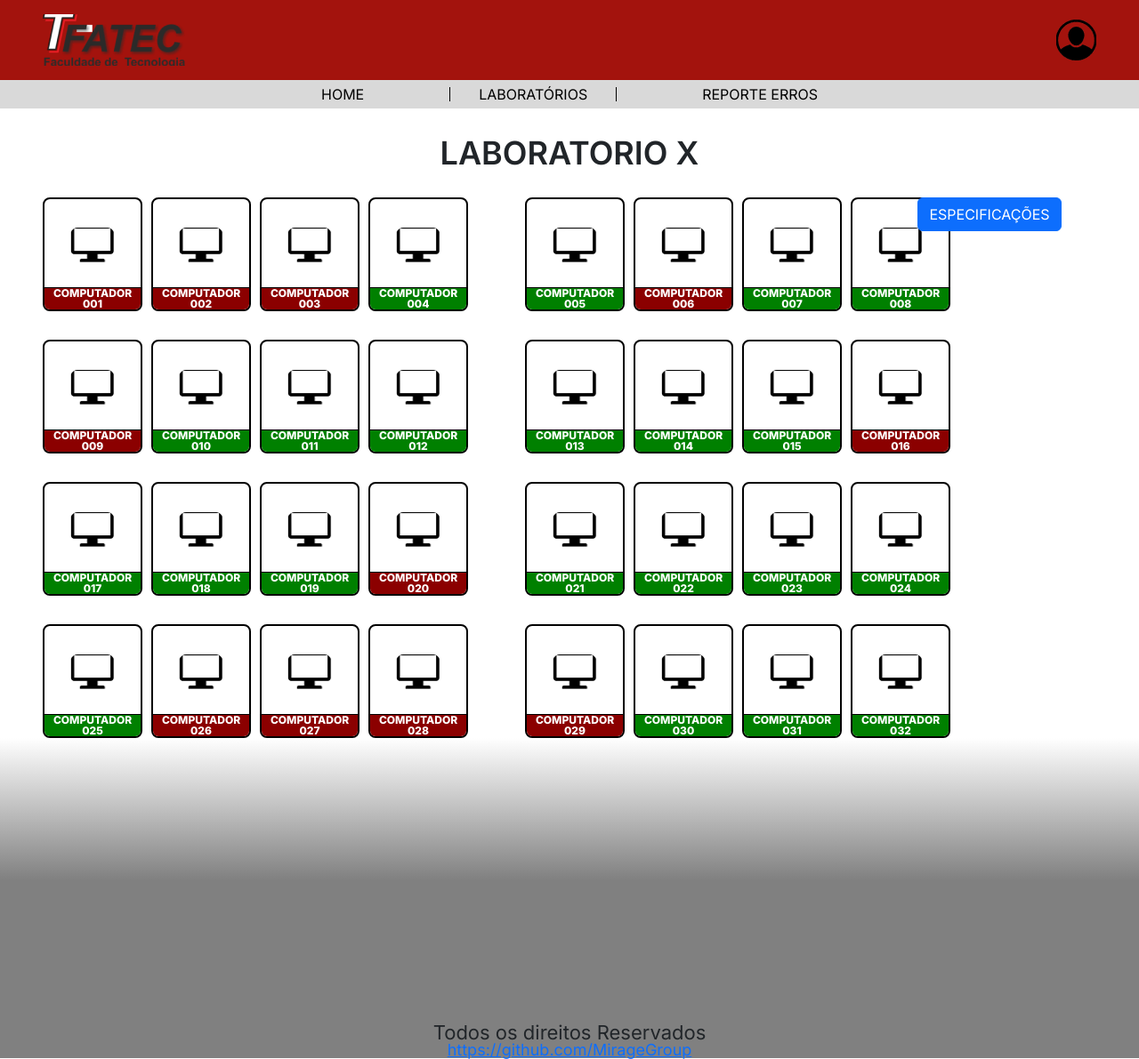
After one commit to MirageGroup/API_MirageGroup, a Flask app: page /lab in a window 1280 px wide. The commit adds this page. Shown: the whole page at 89% size. Run offline with Flask 2, Linux system fonts and the light colour scheme.

Commit message:
Pagina lab e modificações nos links

```diff
--- a/main.py
+++ b/main.py
@@ -10,6 +10,10 @@ app.config.update(
 def home():
   return render_template('index.html')
 
+@app.route('/lab')
+def lab():
+  return render_template('laboratorio.html')
+
 
 if __name__ == '__main__':
   app.run(debug=True)
--- a/static/css/main.css
+++ b/static/css/main.css
@@ -104,3 +104,95 @@
 #carouselExampleCaptions{
     margin: 3em 0;
 }
+
+
+    /* PAGINA LAB */
+
+
+
+.lab_superior{
+    text-align: center;
+    margin: 2em 0;
+}
+.lab_superior h1{
+    font-size: 36px;
+    margin: 0.5em;
+    text-transform: uppercase;
+    font-weight: 600;
+}
+.card_computador{
+    width: 7em;
+    height: 8em;
+    border: 2px solid black;
+    border-radius:8px;
+    display: flex;
+    flex-direction: column;
+    justify-content: space-between;
+    align-items: center;
+}
+.container_texto{
+    align-self: flex-end;
+    border-top: 1px solid black;
+    width: 100%;
+    display: flex;
+    flex-direction: column;
+    align-items: center;
+    border-bottom-left-radius: 6px;
+    border-bottom-right-radius: 6px;
+}
+.texto_computador{
+
+    font-weight: 800;
+    text-transform: uppercase;
+    font-size: 12px;
+}
+.status_verde{
+    background-color: green;
+    color: white;
+}
+.status_vermelho{
+    background-color: darkred;
+    color: white;
+}
+.imagem_monitor{
+    width: 47%;
+    height: auto;
+    margin-top:2em
+}
+.fileira_computadores{
+    display: flex;
+    gap: 10px;
+}
+.container_layout{
+    display: grid;
+    width: 70%;
+    grid-template-columns: 1fr 1fr;
+    grid-template-rows: repeat(4,1fr);
+    grid-column-gap: 4em;
+    row-gap: 2em;
+    margin-left: 3em;
+}
+#fileira_2, #fileira_4 ,#fileira_6 , #fileira_8{
+    grid-column: 2;
+}
+.lab_inferior{
+    display: flex;
+    justify-content: space-between;
+    align-items: flex-start;
+}
+.botões_explicação{
+    display: flex;
+    flex-direction: column;
+    align-items: center;
+    margin: 0 3em;
+    width: 31em;
+}
+.transição_degrade{
+
+    background-image: linear-gradient(white,gray);
+
+}
+.div_transição{
+    width: 100%;
+    height: 10em;
+}
--- /dev/null
+++ b/templates/laboratorio.html
@@ -0,0 +1,394 @@
+<!DOCTYPE html>
+<html lang="pt-br">
+<head>
+    <meta charset="UTF-8">
+    <meta http-equiv="X-UA-Compatible" content="IE=edge">
+    <meta name="viewport" content="width=device-width, initial-scale=1.0">
+    <link href="https://cdn.jsdelivr.net/npm/bootstrap@5.2.1/dist/css/bootstrap.min.css" rel="stylesheet" integrity="sha384-iYQeCzEYFbKjA/T2uDLTpkwGzCiq6soy8tYaI1GyVh/UjpbCx/TYkiZhlZB6+fzT" crossorigin="anonymous">
+    <link rel="preconnect" href="https://fonts.googleapis.com">
+    <link rel="preconnect" href="https://fonts.gstatic.com" crossorigin>
+    <link href="https://fonts.googleapis.com/css2?family=Inter:wght@400;500;600;700;800&display=swap" rel="stylesheet">
+    <link rel="stylesheet" href="{{ url_for('static',     filename='css/reset.css') }}">
+    <link rel="stylesheet" href="{{ url_for('static',     filename='css/style.css') }}">
+    <title>Laboratorios</title>
+</head>
+<body>
+    <header class="cabecalho">
+        <div class="header_superior">
+            <img class="logo_fatec" src="{{url_for('static', filename='img/menu.png')}}" alt="logo da fatec">
+            <img class="logo_usuario" src="{{url_for('static', filename='img/cabeçalho.png')}}" alt="logo do usuario">
+        </div>
+        <div class="header_inferior">
+            <a href="{{ url_for('home') }}" class="header_links">Home</a>
+            <a href="#" class="header_links link_meio">Laboratórios</a>
+            <a href="#" class="header_links">Reporte erros</a>
+
+        </div>
+
+    </header>
+    <main>
+        <div class="lab_superior">
+            <h1>Laboratorio X</h1>
+
+        </div>
+
+        <section class="lab_inferior ">
+            <container class="container_layout">
+                <div class="fileira_computadores" id="fileira_1">
+                    <div class="laboratorio_layout">
+                        <card class="card_computador">
+                            <img src="../static/img/img_monitor.png" class="imagem_monitor">
+                            <div class="container_texto status_vermelho">
+                                <p class="texto_computador ">COMPUTADOR</p>
+                                <p class="texto_computador ">001</p>
+                            </div>
+                        </card>
+                    </div>
+                    <div class="laboratorio_layout">
+                        <card class="card_computador">
+                            <img src="../static/img/img_monitor.png" class="imagem_monitor">
+                            <div class="container_texto  status_vermelho">
+                                <p class="texto_computador ">COMPUTADOR</p>
+                                <p class="texto_computador ">002</p>
+                            </div>
+                        </card>
+                    </div>
+                    <div class="laboratorio_layout">
+                        <card class="card_computador">
+                            <img src="../static/img/img_monitor.png" class="imagem_monitor">
+                            <div class="container_texto  status_vermelho">
+                                <p class="texto_computador ">COMPUTADOR</p>
+                                <p class="texto_computador ">003</p>
+                            </div>
+                        </card>
+                    </div>
+                    <div class="laboratorio_layout">
+                        <card class="card_computador">
+                            <img src="../static/img/img_monitor.png" class="imagem_monitor">
+                            <div class="container_texto status_verde">
+                                <p class="texto_computador ">COMPUTADOR</p>
+                                <p class="texto_computador ">004</p>
+                            </div>
+                        </card>
+                    </div>
+                </div>
+
+
+                <div class="fileira_computadores" id="fileira_2">
+                    <div class="laboratorio_layout">
+                        <card class="card_computador">
+                            <img src="../static/img/img_monitor.png" class="imagem_monitor">
+                            <div class="container_texto status_verde">
+                                <p class="texto_computador ">COMPUTADOR</p>
+                                <p class="texto_computador ">005</p>
+                            </div>
+                        </card>
+                    </div>
+                    <div class="laboratorio_layout">
+                        <card class="card_computador">
+                            <img src="../static/img/img_monitor.png" class="imagem_monitor">
+                            <div class="container_texto status_vermelho">
+                                <p class="texto_computador ">COMPUTADOR</p>
+                                <p class="texto_computador ">006</p>
+                            </div>
+                        </card>
+                    </div>
+                    <div class="laboratorio_layout">
+                        <card class="card_computador">
+                            <img src="../static/img/img_monitor.png" class="imagem_monitor">
+                            <div class="container_texto status_verde">
+                                <p class="texto_computador ">COMPUTADOR</p>
+                                <p class="texto_computador ">007</p>
+                            </div>
+                        </card>
+                    </div>
+                    <div class="laboratorio_layout">
+                        <card class="card_computador">
+                            <img src="../static/img/img_monitor.png" class="imagem_monitor">
+                            <div class="container_texto status_verde">
+                                <p class="texto_computador ">COMPUTADOR</p>
+                                <p class="texto_computador ">008</p>
+                            </div>
+                        </card>
+                    </div>
+                </div>
+
+
+                <div class="fileira_computadores" id="fileira_3">
+                    <div class="laboratorio_layout">
+                        <card class="card_computador">
+                            <img src="../static/img/img_monitor.png" class="imagem_monitor">
+                            <div class="container_texto status_vermelho">
+                                <p class="texto_computador ">COMPUTADOR</p>
+                                <p class="texto_computador ">009</p>
+                            </div>
+                        </card>
+                    </div>
+                    <div class="laboratorio_layout">
+                        <card class="card_computador">
+                            <img src="../static/img/img_monitor.png" class="imagem_monitor">
+                            <div class="container_texto status_verde">
+                                <p class="texto_computador ">COMPUTADOR</p>
+                                <p class="texto_computador ">010</p>
+                            </div>
+                        </card>
+                    </div>
+                    <div class="laboratorio_layout">
+                        <card class="card_computador">
+                            <img src="../static/img/img_monitor.png" class="imagem_monitor">
+                            <div class="container_texto status_verde">
+                                <p class="texto_computador ">COMPUTADOR</p>
+                                <p class="texto_computador ">011</p>
+                            </div>
+                        </card>
+                    </div>
+                    <div class="laboratorio_layout">
+                        <card class="card_computador">
+                            <img src="../static/img/img_monitor.png" class="imagem_monitor">
+                            <div class="container_texto status_verde">
+                                <p class="texto_computador ">COMPUTADOR</p>
+                                <p class="texto_computador ">012</p>
+                            </div>
+                        </card>
+                    </div>
+                </div>
+
+
+                <div class="fileira_computadores" id="fileira_4">
+                    <div class="laboratorio_layout">
+                        <card class="card_computador">
+                            <img src="../static/img/img_monitor.png" class="imagem_monitor">
+                            <div class="container_texto status_verde">
+                                <p class="texto_computador ">COMPUTADOR</p>
+                                <p class="texto_computador ">013</p>
+                            </div>
+                        </card>
+                    </div>
+                    <div class="laboratorio_layout">
+                        <card class="card_computador">
+                            <img src="../static/img/img_monitor.png" class="imagem_monitor">
+                            <div class="container_texto status_verde">
+                                <p class="texto_computador ">COMPUTADOR</p>
+                                <p class="texto_computador ">014</p>
+                            </div>
+                        </card>
+                    </div>
+                    <div class="laboratorio_layout">
+                        <card class="card_computador">
+                            <img src="../static/img/img_monitor.png" class="imagem_monitor">
+                            <div class="container_texto status_verde">
+                                <p class="texto_computador ">COMPUTADOR</p>
+                                <p class="texto_computador ">015</p>
+                            </div>
+                        </card>
+                    </div>
+                    <div class="laboratorio_layout">
+                        <card class="card_computador">
+                            <img src="../static/img/img_monitor.png" class="imagem_monitor">
+                            <div class="container_texto status_vermelho">
+                                <p class="texto_computador ">COMPUTADOR</p>
+                                <p class="texto_computador ">016</p>
+                            </div>
+                        </card>
+                    </div>
+                </div>
+
+
+                <div class="fileira_computadores" id="fileira_5">
+                    <div class="laboratorio_layout">
+                        <card class="card_computador">
+                            <img src="../static/img/img_monitor.png" class="imagem_monitor">
+                            <div class="container_texto  status_verde">
+                                <p class="texto_computador ">COMPUTADOR</p>
+                                <p class="texto_computador ">017</p>
+                            </div>
+                        </card>
+                    </div>
+                    <div class="laboratorio_layout">
+                        <card class="card_computador">
+                            <img src="../static/img/img_monitor.png" class="imagem_monitor">
+                            <div class="container_texto status_verde">
+                                <p class="texto_computador ">COMPUTADOR</p>
+                                <p class="texto_computador ">018</p>
+                            </div>
+                        </card>
+                    </div>
+                    <div class="laboratorio_layout">
+                        <card class="card_computador">
+                            <img src="../static/img/img_monitor.png" class="imagem_monitor">
+                            <div class="container_texto status_verde">
+                                <p class="texto_computador ">COMPUTADOR</p>
+                                <p class="texto_computador ">019</p>
+                            </div>
+                        </card>
+                    </div>
+                    <div class="laboratorio_layout">
+                        <card class="card_computador">
+                            <img src="../static/img/img_monitor.png" class="imagem_monitor">
+                            <div class="container_texto status_vermelho">
+                                <p class="texto_computador ">COMPUTADOR</p>
+                                <p class="texto_computador ">020</p>
+                            </div>
+                        </card>
+                    </div>
+                </div>
+
+
+                <div class="fileira_computadores" id="fileira_6">
+                    <div class="laboratorio_layout">
+                        <card class="card_computador">
+                            <img src="../static/img/img_monitor.png" class="imagem_monitor">
+                            <div class="container_texto status_verde">
+                                <p class="texto_computador ">COMPUTADOR</p>
+                                <p class="texto_computador ">021</p>
+                            </div>
+                        </card>
+                    </div>
+                    <div class="laboratorio_layout">
+                        <card class="card_computador">
+                            <img src="../static/img/img_monitor.png" class="imagem_monitor">
+                            <div class="container_texto status_verde">
+                                <p class="texto_computador ">COMPUTADOR</p>
+                                <p class="texto_computador ">022</p>
+                            </div>
+                        </card>
+                    </div>
+                    <div class="laboratorio_layout">
+                        <card class="card_computador">
+                            <img src="../static/img/img_monitor.png" class="imagem_monitor">
+                            <div class="container_texto status_verde">
+                                <p class="texto_computador ">COMPUTADOR</p>
+                                <p class="texto_computador ">023</p>
+                            </div>
+                        </card>
+                    </div>
+                    <div class="laboratorio_layout">
+                        <card class="card_computador">
+                            <img src="../static/img/img_monitor.png" class="imagem_monitor">
+                            <div class="container_texto status_verde">
+                                <p class="texto_computador ">COMPUTADOR</p>
+                                <p class="texto_computador ">024</p>
+                            </div>
+                        </card>
+                    </div>
+                </div>
+
+
+                <div class="fileira_computadores" id="fileira_7">
+                    <div class="laboratorio_layout">
+                        <card class="card_computador">
+                            <img src="../static/img/img_monitor.png" class="imagem_monitor">
+                            <div class="container_texto status_verde">
+                                <p class="texto_computador ">COMPUTADOR</p>
+                                <p class="texto_computador ">025</p>
+                            </div>
+                        </card>
+                    </div>
+                    <div class="laboratorio_layout">
+                        <card class="card_computador">
+                            <img src="../static/img/img_monitor.png" class="imagem_monitor">
+                            <div class="container_texto status_vermelho">
+                                <p class="texto_computador ">COMPUTADOR</p>
+                                <p class="texto_computador ">026</p>
+                            </div>
+                        </card>
+                    </div>
+                    <div class="laboratorio_layout">
+                        <card class="card_computador">
+                            <img src="../static/img/img_monitor.png" class="imagem_monitor">
+                            <div class="container_texto status_vermelho">
+                                <p class="texto_computador ">COMPUTADOR</p>
+                                <p class="texto_computador ">027</p>
+                            </div>
+                        </card>
+                    </div>
+                    <div class="laboratorio_layout">
+                        <card class="card_computador">
+                            <img src="../static/img/img_monitor.png" class="imagem_monitor">
+                            <div class="container_texto status_vermelho">
+                                <p class="texto_computador ">COMPUTADOR</p>
+                                <p class="texto_computador ">028</p>
+                            </div>
+                        </card>
+                    </div>
+                </div>
+
+
+                <div class="fileira_computadores" id="fileira_8">
+                    <div class="laboratorio_layout">
+                        <card class="card_computador">
+                            <img src="../static/img/img_monitor.png" class="imagem_monitor">
+                            <div class="container_texto status_vermelho">
+                                <p class="texto_computador ">COMPUTADOR</p>
+                                <p class="texto_computador ">029</p>
+                            </div>
+                        </card>
+                    </div>
+                    <div class="laboratorio_layout">
+                        <card class="card_computador">
+                            <img src="../static/img/img_monitor.png" class="imagem_monitor">
+                            <div class="container_texto status_verde">
+                                <p class="texto_computador ">COMPUTADOR</p>
+                                <p class="texto_computador ">030</p>
+                            </div>
+                        </card>
+                    </div>
+                    <div class="laboratorio_layout">
+                        <card class="card_computador">
+                            <img src="../static/img/img_monitor.png" class="imagem_monitor">
+                            <div class="container_texto status_verde">
+                                <p class="texto_computador ">COMPUTADOR</p>
+                                <p class="texto_computador ">031</p>
+                            </div>
+                        </card>
+                    </div>
+                    <div class="laboratorio_layout">
+                        <card class="card_computador">
+                            <img src="../static/img/img_monitor.png" class="imagem_monitor">
+                            <div class="container_texto status_verde">
+                                <p class="texto_computador ">COMPUTADOR</p>
+                                <p class="texto_computador ">032</p>
+                            </div>
+                        </card>
+                    </div>
+                </div>
+            </container>
+
+            <div class="botões_explicação ">
+                <p>
+                    <button class="btn btn-primary" type="button" data-bs-toggle="collapse" data-bs-target="#collapseExample" aria-expanded="false" aria-controls="collapseExample">
+                    ESPECIFICAÇÕES
+                    </button>
+                </p>
+                <div class="collapse" id="collapseExample">
+                    <div class="card card-body">
+                    CPU: INTEL CORE I9
+                    GPU: RTX 3090
+                    MONITOR: XXXXX
+                    XXXXXX
+                    </div>
+                </div>
+            </div>
+        </section>
+        <div class="div_transição transição_degrade">
+
+        </div>
+    </main>
+
+
+
+
+
+
+
+
+    <footer class="footer_home">
+        <h1>Todos os direitos Reservados</h1>
+        <div class="github">
+            <a class="link_github">https://github.com/MirageGroup</a>
+        </div>
+
+    </footer>
+    <script src="https://cdn.jsdelivr.net/npm/bootstrap@5.2.1/dist/js/bootstrap.bundle.min.js" integrity="sha384-u1OknCvxWvY5kfmNBILK2hRnQC3Pr17a+RTT6rIHI7NnikvbZlHgTPOOmMi466C8" crossorigin="anonymous"></script>
+</body>
+</html>
```
Also changed, not shown: templates/index.html (+5 -2 lines), static/img/img_monitor.png (added).
